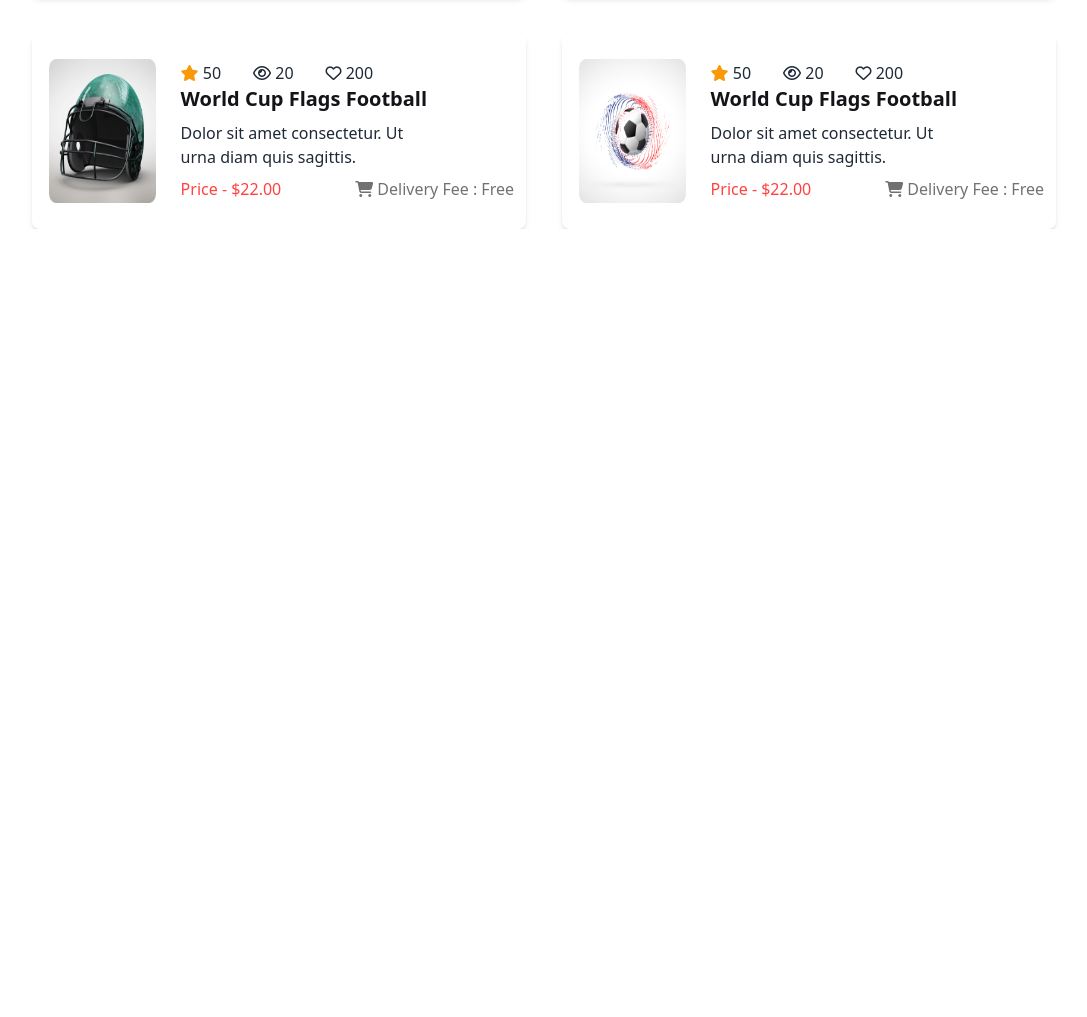
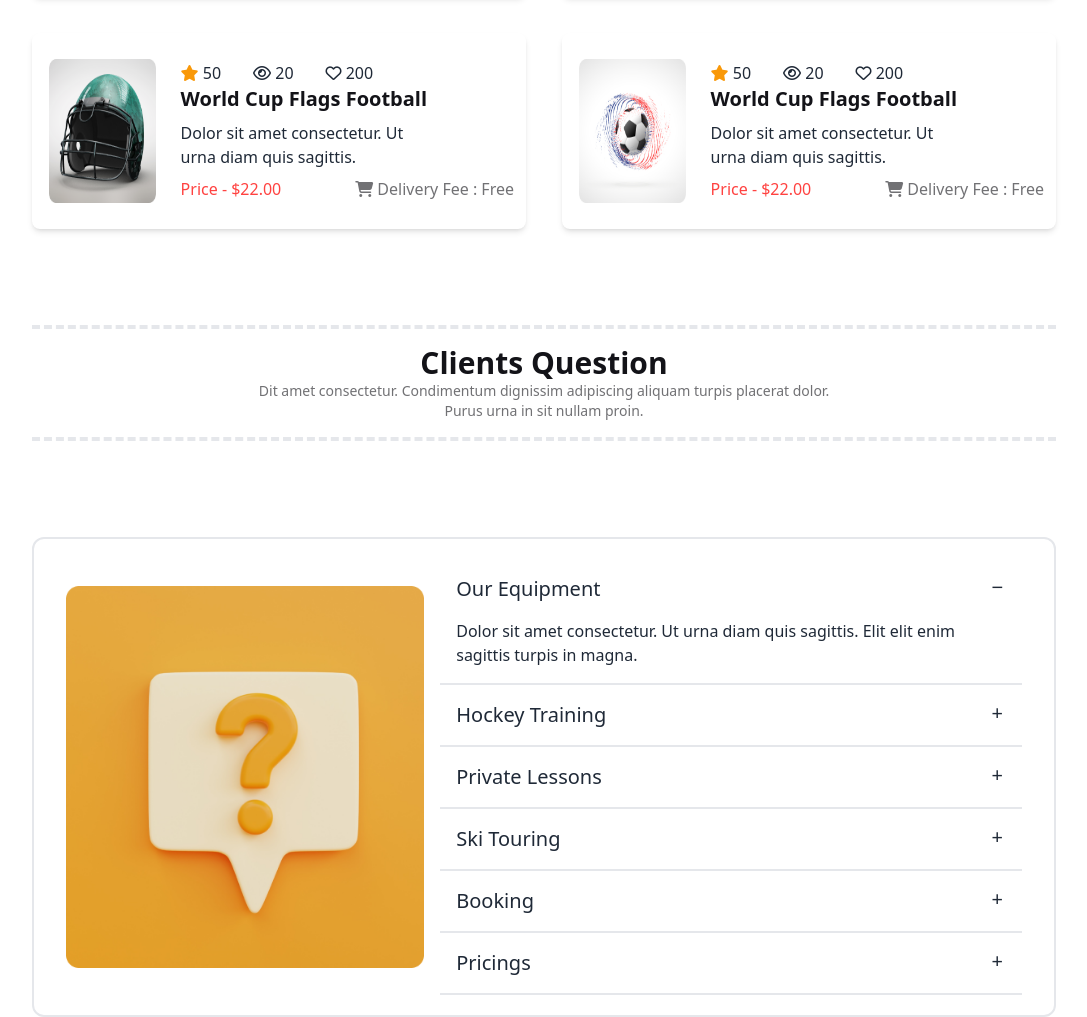
Before and after one commit to Tanvirgit07/Assignment-three, a plain HTML site: page index.html in a window 1280 px wide. Shown: the part 2459-3476 px from the top of the page, without its empty margins (96-1183 px from the left). Before the commit the page ends 2688 px from the top, so only its background shows below. Drawn offline with nearby package versions, Linux system fonts and the light colour scheme.

Commit message:
second commit

```diff
--- a/index.html
+++ b/index.html
@@ -174,11 +174,11 @@
        </section>
 
        <!-- Our New Products  -->
-       <section class="new_product">
+       <section class="new_product mb-24">
 
         <div>
           <h3 class="text-[#131318] font-Manrope font-extrabold text-center text-3xl">Our New Products</h3>
-          <p class="text-[#13131899] text-sm font-Manrope font-medium max-w-xl mx-auto text-center mb-7">
+          <p class="text-[#13131899] text-sm font-Manrope font-medium max-w-xl mx-auto text-center mb-7 ">
             Dit amet consectetur. Condimentum dignissim adipiscing aliquam turpis placerat dolor. Purus urna in sit nullam proin.
           </p>
         </div>
@@ -332,6 +332,105 @@
 
        </section>
 
+       <!-- Clients Question  -->
+       <section class="max-w-5xl mx-auto">
+        <div class="client_text mb-8">
+          <div class="border-t-4 border-dashed mb-4"></div>
+          <h3 class="text-[#131318] font-Manrope font-extrabold text-center text-3xl">Clients Question</h3>
+          <p class="text-[#13131899] text-sm font-Manrope font-medium max-w-xl mx-auto text-center">
+            Dit amet consectetur. Condimentum dignissim adipiscing aliquam turpis placerat dolor. Purus urna in sit nullam proin.
+          </p>
+          <div class="border-t-4 border-dashed mb-24 mt-4"></div>
+        </div>
+        <div class="clients_img sm:flex items-center gap-4 border-2 px-8 py-5 rounded-xl">
+          <div class="question_img">
+            <img class="sm:w-full w-11/12 mx-auto" src="images/11.png" alt="">
+          </div>
+          <div class="question_text">
+            <div>
+              <!-- according one  -->
+              <div class="collapse collapse-plus ">
+                <input type="radio" name="my-accordion-3" checked="checked" />
+                <div class="collapse-title text-xl font-medium">
+                  Our Equipment
+                </div>
+                <div class="collapse-content">
+                  <p>
+                    Dolor sit amet consectetur. Ut urna diam quis sagittis. Elit elit enim sagittis turpis in magna.
+                  </p>
+                </div>
+              </div>
+              <div class="border-t-2 border-solid "></div>
+              <!-- according two  -->
+              <div class="collapse collapse-plus ">
+                <input type="radio" name="my-accordion-3" />
+                <div class="collapse-title text-xl font-medium">
+                  Hockey Training
+                </div>
+                <div class="collapse-content">
+                  <p>
+                    Dolor sit amet consectetur. Ut urna diam quis sagittis. Elit elit enim sagittis turpis in magna.
+                  </p>
+                </div>
+              </div>
+              <div class="border-t-2 border-solid "></div>
+              <!-- according three  -->
+              <div class="collapse collapse-plus ">
+                <input type="radio" name="my-accordion-3" />
+                <div class="collapse-title text-xl font-medium">
+                  Private Lessons
+                </div>
+                <div class="collapse-content">
+                  <p>
+                    Dolor sit amet consectetur. Ut urna diam quis sagittis. Elit elit enim sagittis turpis in magna.
+                  </p>
+                </div>
+              </div>
+              <div class="border-t-2 border-solid "></div>
+              <!-- according four  -->
+              <div class="collapse collapse-plus ">
+                <input type="radio" name="my-accordion-3" />
+                <div class="collapse-title text-xl font-medium">
+                  Ski Touring
+                </div>
+                <div class="collapse-content">
+                  <p>
+                    Dolor sit amet consectetur. Ut urna diam quis sagittis. Elit elit enim sagittis turpis in magna.
+                  </p>
+                </div>
+              </div>
+              <div class="border-t-2 border-solid "></div>
+              <!-- according five  -->
+              <div class="collapse collapse-plus ">
+                <input type="radio" name="my-accordion-3" />
+                <div class="collapse-title text-xl font-medium">
+                  Booking
+                </div>
+                <div class="collapse-content">
+                  <p>
+                    Dolor sit amet consectetur. Ut urna diam quis sagittis. Elit elit enim sagittis turpis in magna.
+                  </p>
+                </div>
+              </div>
+              <div class="border-t-2 border-solid "></div>
+              <!-- according six  -->
+              <div class="collapse collapse-plus ">
+                <input type="radio" name="my-accordion-3" />
+                <div class="collapse-title text-xl font-medium">
+                  Pricings
+                </div>
+                <div class="collapse-content">
+                  <p>
+                    Dolor sit amet consectetur. Ut urna diam quis sagittis. Elit elit enim sagittis turpis in magna.
+                  </p>
+                </div>
+              </div>
+              <div class="border-t-2 border-solid "></div>
+            </div>
+          </div>
+        </div>
+       </section>
+
     </main>
 </body>
 </html>
```
